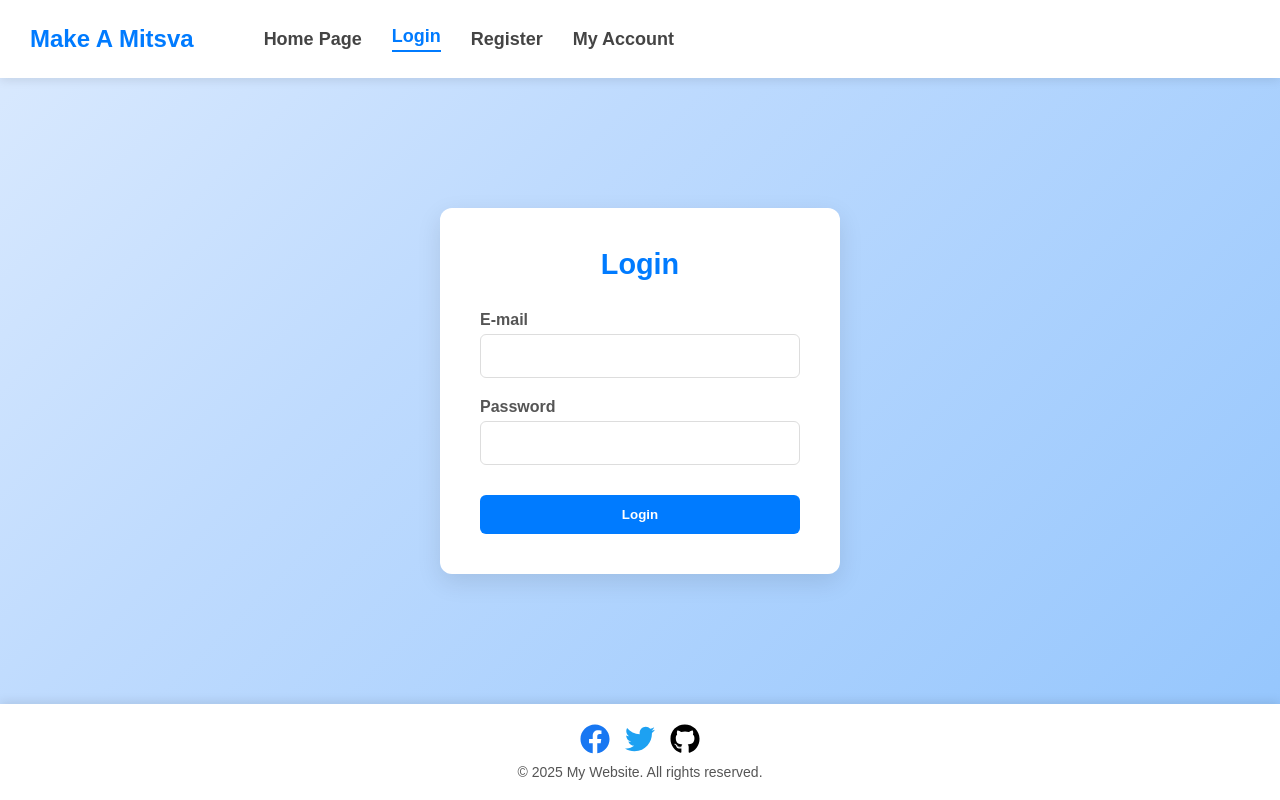
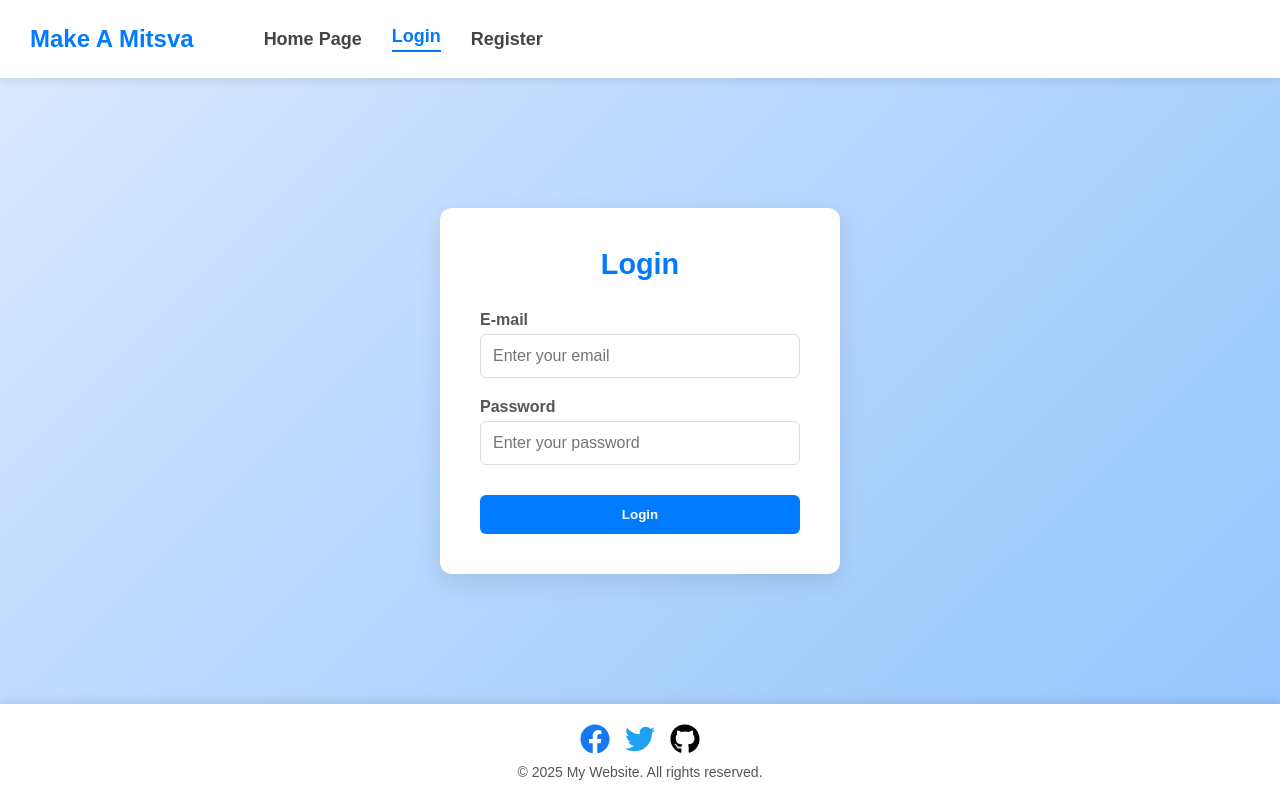
Before and after one commit to idan55/makeAMitsva.orgF, a React (Vite) app: page /login in a window 1280 px wide. Built offline with nearby package versions, Linux system fonts and the light colour scheme.

Commit message:
login-register updated

```diff
--- a/components/Header.jsx
+++ b/components/Header.jsx
@@ -1,26 +1,31 @@
-import React from 'react'
+import React, { useContext } from 'react'
 import { NavLink } from "react-router-dom";
+import { AuthContext } from "../src/Authcontext";
 
 function Header() {
+  const { user, logout } = useContext(AuthContext);
+
   return (
     <header>
-        <h1>Make A Mitsva</h1>
-    <NavLink to="/">
-        Home Page
-    </NavLink>
-    <NavLink to="/login">
-        Login
-    </NavLink>
-    <NavLink to="/register">
-        Register
-    </NavLink>
-    <NavLink to="/myaccount">
-        My Account
-    </NavLink>
+      <h1>Make A Mitsva</h1>
 
+      <NavLink to="/">Home Page</NavLink>
 
+      {user ? (
+        <>
+          <NavLink to="/myaccount">My Account</NavLink>
+          <button onClick={logout} style={{ marginLeft: "20px" }}>
+            Logout
+          </button>
+        </>
+      ) : (
+        <>
+          <NavLink to="/login">Login</NavLink>
+          <NavLink to="/register">Register</NavLink>
+        </>
+      )}
     </header>
-  )
+  );
 }
 
-export default Header
+export default Header;
--- a/pages/Login.jsx
+++ b/pages/Login.jsx
@@ -1,23 +1,77 @@
-import React from 'react';
+import React, { useState } from 'react';
 import Header from '../components/Header';
 import Footer from '../components/Footer';
-import '../src/App.css'
+import { LoginUser } from '../src/Api';
+import { useContext } from "react";
+import { AuthContext } from "../src/Authcontext";
+
+import '../src/App.css';
+
 function Login() {
+  const [email, setEmail] = useState('');
+  const [password, setPassword] = useState('');
+  const [error, setError] = useState('');
+  const [loading, setLoading] = useState(false);
+const [message, setMessage] = useState('');
+  // Fonction qui s’exécute quand le formulaire est soumis
+  const { login } = useContext(AuthContext);
+
+const handleSubmit = async (e) => {
+  e.preventDefault();
+  setLoading(true);
+  setError('');
+
+  try {
+    const data = await LoginUser({ email, password });
+
+    // met l'utilisateur dans le contexte !
+    login(data.user);
+
+    setMessage("Utilisateur connecté");
+  } catch (err) {
+    setError(err.message);
+  } finally {
+    setLoading(false);
+  }
+};
+
+
   return (
     <div className="page-container">
       <Header />
 
       <div className="content">
-        <form className="sign-in-form">
+        <form className="sign-in-form" onSubmit={handleSubmit}>
           <h1>Login</h1>
 
+          {error && <p style={{ color: 'red' }}>{error}</p>}
+
           <label htmlFor="email">E-mail</label>
-          <input type="email" id="email" name="email" />
+          <input
+          placeholder='Enter your email'
+            type="email"
+            id="email"
+            name="email"
+            value={email}
+            onChange={(e) => setEmail(e.target.value)}
+            required
+          />
 
           <label htmlFor="password">Password</label>
-          <input type="password" id="password" name="password" />
+          <input
+          placeholder='Enter your password'
+            type="password"
+            id="password"
+            name="password"
+            value={password}
+            onChange={(e) => setPassword(e.target.value)}
+            required
+          />
 
-          <button type="submit" className="submit-button">Login</button>
+          <button type="submit" className="submit-button" disabled={loading}>
+            {loading ? "Connexion..." : "Login"}
+          </button>
+            {message && <p style={{ color: 'green' }}>{message}</p>}
         </form>
       </div>
 
--- a/src/Api.js
+++ b/src/Api.js
@@ -21,3 +21,23 @@ export async function registerUser({ name, age, email, password, phone }) {
 
   return data;
 }
+
+
+export async function LoginUser({ email, password }) {
+  const res = await fetch(`${API_URL}/users/login`, {
+    method: "POST",
+    headers: { "Content-Type": "application/json" },
+    body: JSON.stringify({
+      email,
+      password,
+    })
+  });
+
+  const data = await res.json();
+
+  if (!res.ok) {
+    throw new Error(data.error || "Login failed");
+  }
+
+  return data;
+}
--- /dev/null
+++ b/src/Authcontext.jsx
@@ -0,0 +1,23 @@
+import { createContext, useState } from "react";
+
+export const AuthContext = createContext();
+
+export function AuthProvider({ children }) {
+  const [user, setUser] = useState(null);
+  // user sera null si pas connecté
+
+  const login = (userData) => {
+    setUser(userData);
+  };
+
+  const logout = () => {
+    setUser(null);
+    localStorage.removeItem("token");
+  };
+
+  return (
+    <AuthContext.Provider value={{ user, login, logout }}>
+      {children}
+    </AuthContext.Provider>
+  );
+}
```
Also changed, not shown: src/App.jsx (+10 -11 lines), 1 other file (tests, documents, lock files or other folders).
